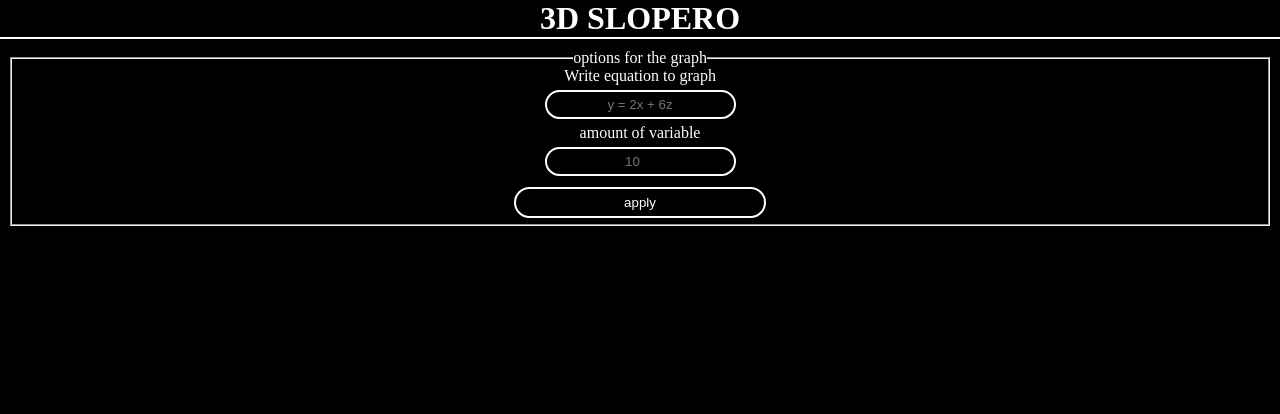
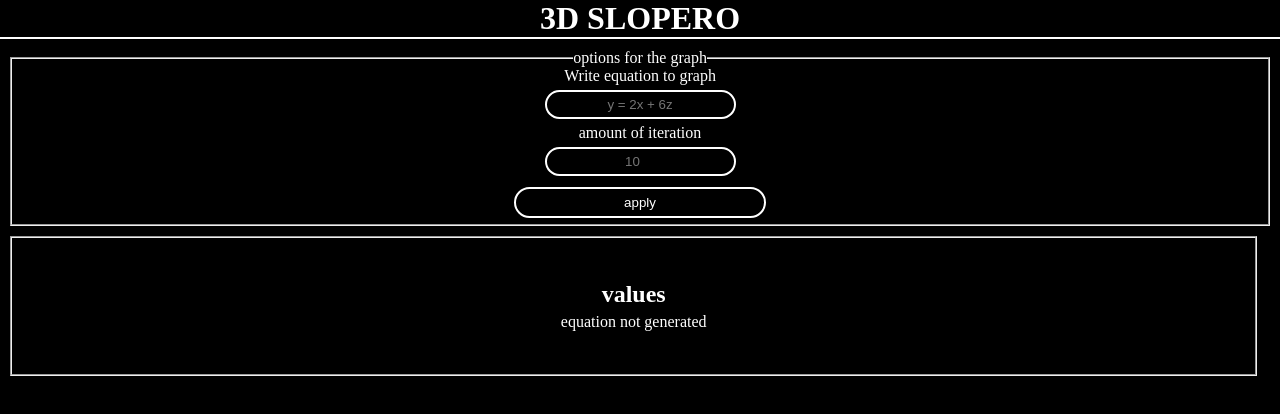
Before and after one commit to gabbeeto/3Dslopero, a React (Vite) app: page / in a window 1280 px wide. Shown: the top 414 px of the page. Built offline with nearby package versions, Linux system fonts and the light colour scheme.

Commit message:
represent values on another container

```diff
--- a/src/classesAndInterfaces/interfaces.ts
+++ b/src/classesAndInterfaces/interfaces.ts
@@ -23,5 +23,8 @@ declare global {
 		z?: xyzNumbers[],
 	}
 
-	interface Window {jsxContainer: any}
+	interface Window {
+		jsxContainer: any,
+		xyzContainer: any[],
+	}
 }
--- a/src/displayGraph/applyButton.tsx
+++ b/src/displayGraph/applyButton.tsx
@@ -12,15 +12,25 @@ import makeOverWorldLines from './makeOverWorldLines';
 
 export default function generateSlope(textGraph: string, amountOfVarialbe: string) {
 
+	window.jsxContainer = (<>
+		<h2>enjoy the graph :)</h2>
+		<DisplayOn3D textGraph={textGraph} amountOfVarialbe={amountOfVarialbe} />
+	</>)
+	render()
+}
+
+function DisplayOn3D({textGraph, amountOfVarialbe}: {textGraph: string, amountOfVarialbe: string}) {
+
 	let container: xyzNumbers[] = getContainersOfPairs(textGraph, Number(amountOfVarialbe));
+	generateValues(container)
 
 	let [xOverworldLines, yOverworldLines, zOverworldLines] = makeOverWorldLines(container)
 
 	let lineForXYZPoints = makeLinesForXYZPoints(container)
 	let textForXYZPoints = makeTextForPoints(container)
-	window.jsxContainer = (<>
-		<h2>enjoy the graph :)</h2>
-		<Canvas>
+
+
+	return (<Canvas >
 		<OrbitControls />
 		<primitive object={xOverworldLines} position={[0, 0, 0]} />
 		<primitive object={yOverworldLines} position={[0, 0, 0]} />
@@ -29,20 +39,15 @@ export default function generateSlope(textGraph: string, amountOfVarialbe: strin
 		<primitive object={textForXYZPoints} position={[0, 0, 0]} />
 		<primitive object={lineForXYZPoints} position={[0, 0, 0]} />
 		<MakeXYZPoints container={container} mainAxis={textGraph.split("=")[0].match(/(x|y|z)/)![0]} />
-		</Canvas>
-	</>)
-
-	render()
+	</Canvas>)
 
 }
-
 
 function makeLinesForXYZPoints(container: xyzNumbers[]): THREE.Line {
 	let materialForLine = new THREE.LineBasicMaterial({color: 0x0000ff})
 	let pointsForLine = container.map(e => {return new THREE.Vector3(e['x'], e['z'], e['y'])});
 	let geometryForLine = new THREE.BufferGeometry().setFromPoints(pointsForLine);
 	let line = new THREE.Line(geometryForLine, materialForLine);
-
 	return line
 }
 
@@ -118,3 +123,14 @@ function changeOutputText(outputText: string) {
 	let outputElement = document.querySelector('output')!
 	outputElement.innerHTML = outputText;
 }
+
+
+function generateValues(container: xyzNumbers[]) {
+
+	window.xyzContainer = container.map(e => {
+		return (<li>
+			<p>(x:{e['x']},y:{e['y']},z:{e['z']})</p>
+		</li>)
+
+	})
+}
--- a/src/index.css
+++ b/src/index.css
@@ -74,3 +74,15 @@ color: #47FF47;
 font-weight: bolder;
 font-size: 1.3rem;
 }
+
+#valueContainer{
+margin-top: 10px;
+display: flex;
+width: 99%;
+height: 140px;
+}
+
+
+#valueContainer ul{
+overflow: auto;
+}
--- a/src/main.tsx
+++ b/src/main.tsx
@@ -3,6 +3,7 @@ import './index.css'
 import generateSlope from './displayGraph/applyButton'
 
 window.jsxContainer = (<></>)
+window.xyzContainer = [<>equation not generated</>]
 
 
 
@@ -21,7 +22,7 @@ export default function render() {
 
 					<label htmlFor="equationText" >Write equation to graph</label>
 					<input id='equationText' type="text" placeholder="y = 2x + 6z" />
-					<label htmlFor="variableAmount" >amount of variable</label>
+					<label htmlFor="variableAmount" >amount of iteration</label>
 					<input type="number" name="variableAmount" id="variableAmount" placeholder='10' />
 					<button onClick={() => {
 						let equationText: HTMLInputElement = document.querySelector('#equationText')!
@@ -30,6 +31,12 @@ export default function render() {
 					}}>apply</button>
 					<output ></output>
 				</fieldset>
+				<fieldset id='valueContainer'>
+					<h2>values</h2>
+					<ul>
+					{window.xyzContainer}
+					</ul>
+				</fieldset>
 				{window.jsxContainer}
 			</main >
 		</>)
```
Lines whose indentation alone changed are shown as unchanged.
